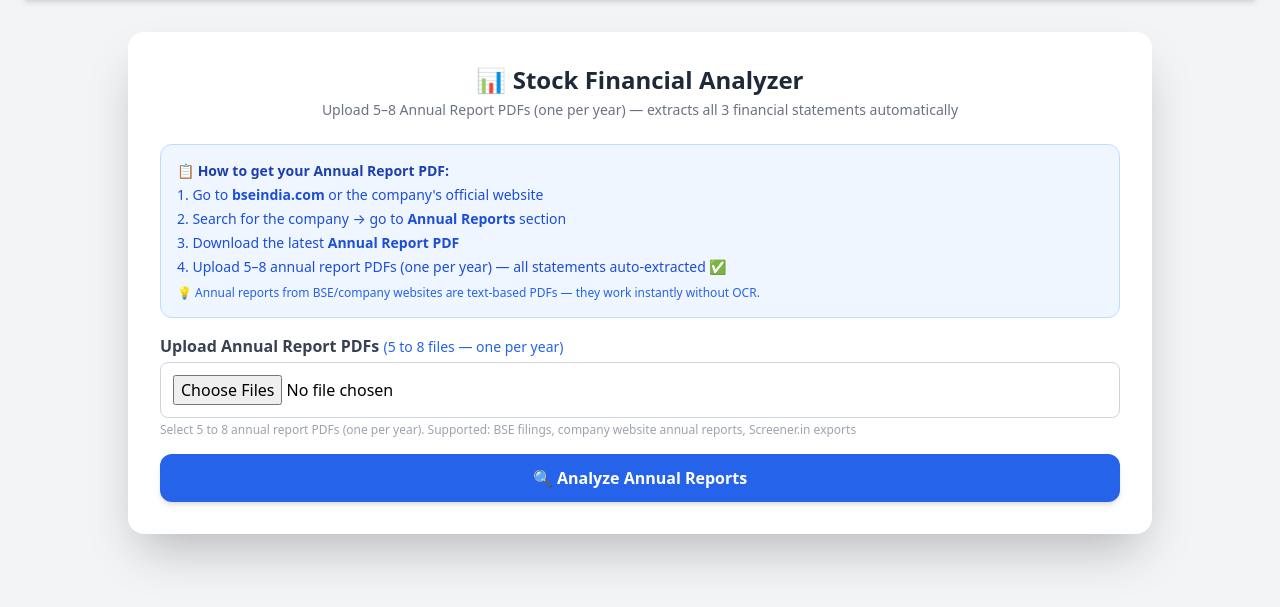
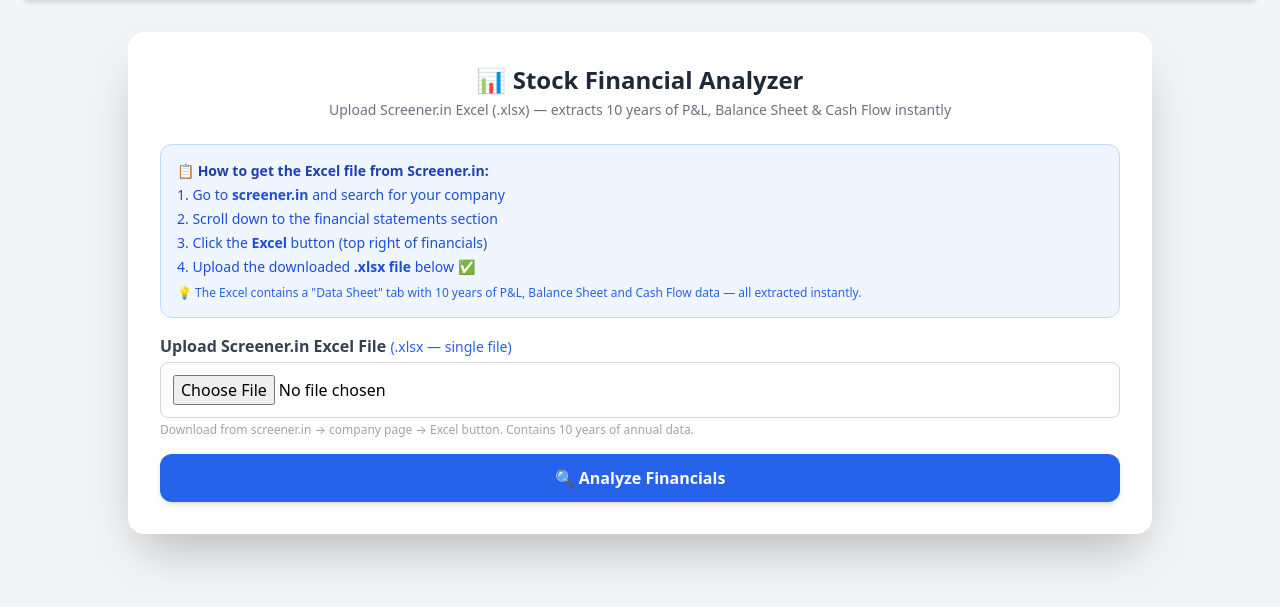
Before and after one commit to shadab-cyber/Financial-Analyzer, a Flask app: template templates/financialanalyzerweb.html in a window 1280 px wide. Shown: the part 88-695 px from the top of the page. Run offline with Flask 3, Linux system fonts and the light colour scheme; the template is opened without the code that fills it, so the values that code supplies are empty.

Commit message:
Add files via upload

```diff
--- a/templates/financialanalyzerweb.html
+++ b/templates/financialanalyzerweb.html
@@ -168,7 +168,7 @@ document.addEventListener('DOMContentLoaded', function() {
 
   <h1 class="text-2xl font-bold mb-6 text-center text-gray-800">
     📊 Stock Financial Analyzer
-    <p class="text-sm font-normal text-gray-500 mt-1">Upload 5–8 Annual Report PDFs (one per year) — extracts all 3 financial statements automatically</p>
+    <p class="text-sm font-normal text-gray-500 mt-1">Upload Screener.in Excel (.xlsx) — extracts 10 years of P&L, Balance Sheet &amp; Cash Flow instantly</p>
   </h1>
 
   <!-- Upload Form -->
@@ -176,28 +176,28 @@ document.addEventListener('DOMContentLoaded', function() {
 
     <!-- Info box -->
     <div class="bg-blue-50 border border-blue-200 rounded-xl p-4 text-sm text-blue-800">
-      <p class="font-semibold mb-1">📋 How to get your Annual Report PDF:</p>
+      <p class="font-semibold mb-1">📋 How to get the Excel file from Screener.in:</p>
       <ol class="list-decimal list-inside space-y-1 text-blue-700">
-        <li>Go to <strong>bseindia.com</strong> or the company's official website</li>
-        <li>Search for the company → go to <strong>Annual Reports</strong> section</li>
-        <li>Download the latest <strong>Annual Report PDF</strong></li>
-        <li>Upload 5–8 annual report PDFs (one per year) — all statements auto-extracted ✅</li>
+        <li>Go to <strong>screener.in</strong> and search for your company</li>
+        <li>Scroll down to the financial statements section</li>
+        <li>Click the <strong>Excel</strong> button (top right of financials)</li>
+        <li>Upload the downloaded <strong>.xlsx file</strong> below ✅</li>
       </ol>
-      <p class="mt-2 text-xs text-blue-600">💡 Annual reports from BSE/company websites are text-based PDFs — they work instantly without OCR.</p>
+      <p class="mt-2 text-xs text-blue-600">💡 The Excel contains a "Data Sheet" tab with 10 years of P&L, Balance Sheet and Cash Flow data — all extracted instantly.</p>
     </div>
 
     <div>
       <label class="block font-semibold mb-1 text-gray-700">
-        Upload Annual Report PDFs <span class="text-blue-600 font-normal text-sm">(5 to 8 files — one per year)</span>
+        Upload Screener.in Excel File <span class="text-blue-600 font-normal text-sm">(.xlsx — single file)</span>
       </label>
-      <input type="file" name="files" accept="application/pdf" multiple
+      <input type="file" name="files" accept=".xlsx,.xls"
         class="w-full border border-gray-300 p-3 rounded-lg focus:ring focus:ring-blue-200" required />
-      <p class="text-xs text-gray-400 mt-1">Select 5 to 8 annual report PDFs (one per year). Supported: BSE filings, company website annual reports, Screener.in exports</p>
+      <p class="text-xs text-gray-400 mt-1">Download from screener.in → company page → Excel button. Contains 10 years of annual data.</p>
     </div>
 
     <button type="submit" id="submitBtn"
       class="w-full bg-blue-600 text-white px-6 py-3 rounded-xl hover:bg-blue-700 transition font-semibold shadow-md">
-      🔍 Analyze Annual Reports
+      🔍 Analyze Financials
     </button>
   </form>
 
@@ -241,32 +241,29 @@ form.addEventListener('submit', async (e) => {
   const fileInput = form.querySelector('input[type="file"]');
   const files = fileInput.files;
 
-  // Validate file count: 5 to 8
-  if (files.length < 5) {
-    alert(`Please upload at least 5 annual report PDFs. You selected ${files.length}.`);
+  if (files.length === 0) {
+    alert('Please select a Screener.in Excel file (.xlsx).');
     return;
   }
-  if (files.length > 8) {
-    alert(`Maximum 8 PDFs allowed. You selected ${files.length}. Please remove some.`);
+  const file = files[0];
+  if (!file.name.match(/\.xlsx?$/i)) {
+    alert('Please upload a .xlsx file downloaded from screener.in');
     return;
   }
 
-  const fileNames = Array.from(files).map(f => f.name);
+  const fileNames = [file.name];
 
   // UI: loading state
   submitBtn.disabled = true;
-  submitBtn.textContent = '⏳ Extracting data...';
+  submitBtn.textContent = '⏳ Analyzing...';
   resultSection.classList.remove('hidden');
   statusBadge.classList.add('hidden');
   resultCards.innerHTML = `
     <div class="space-y-3">
-      <div class="text-blue-600 font-medium animate-pulse">📄 Processing ${files.length} annual reports...</div>
-      <div class="space-y-1">
-        ${fileNames.map(n => `<div class="text-gray-500 text-sm flex items-center gap-2"><span class="animate-pulse">⏳</span> ${n}</div>`).join('')}
-      </div>
-      <div class="text-gray-400 text-xs mt-2">Extracting Income Statement, Balance Sheet and Cash Flow from each file...</div>
+      <div class="text-blue-600 font-medium animate-pulse">📊 Reading: <strong>${file.name}</strong></div>
+      <div class="text-gray-400 text-sm">Extracting 10 years of P&L, Balance Sheet and Cash Flow...</div>
       <div class="w-full bg-gray-200 rounded-full h-2 mt-3">
-        <div class="bg-blue-600 h-2 rounded-full animate-pulse" style="width:60%"></div>
+        <div class="bg-blue-600 h-2 rounded-full animate-pulse" style="width:40%"></div>
       </div>
     </div>`;
 
@@ -277,7 +274,7 @@ form.addEventListener('submit', async (e) => {
   function stopPolling() {
     if (pollInterval) { clearInterval(pollInterval); pollInterval = null; }
     submitBtn.disabled = false;
-    submitBtn.textContent = '🔍 Analyze Annual Reports';
+    submitBtn.textContent = '🔍 Analyze Financials';
   }
 
   function showError(msg) {
@@ -338,11 +335,11 @@ form.addEventListener('submit', async (e) => {
           if (sections.length === 0) {
             resultCards.innerHTML = `
               <div class="bg-yellow-50 border border-yellow-200 rounded-xl p-5 text-yellow-800">
-                <p class="font-semibold mb-2">⚠️ No financial data found in any of the ${fileNames.length} files</p>
-                <p class="text-sm mb-3">Make sure you are uploading full annual reports (not just standalone P&L pages):</p>
+                <p class="font-semibold mb-2">⚠️ No financial data found in ${file.name}</p>
+                <p class="text-sm mb-3">Make sure this is a Screener.in Excel export with a "Data Sheet" tab:</p>
                 <ul class="text-sm list-disc list-inside space-y-1">
-                  <li><strong>BSE India</strong> — bseindia.com → company → Annual Reports</li>
-                  <li><strong>Company website</strong> → Investor Relations → Annual Reports</li>
+                  <li>Go to <strong>screener.in</strong> → search company → click Excel button</li>
+                  <li>Upload the downloaded <strong>.xlsx</strong> file</li>
                 </ul>
               </div>`;
             statusBadge.textContent = '⚠️ No data found';
@@ -351,7 +348,7 @@ form.addEventListener('submit', async (e) => {
             return;
           }
 
-          statusBadge.textContent = `✅ ${fileNames.length} files processed — Found: ${sections.join(', ')}`;
+          statusBadge.textContent = `✅ ${file.name} — Found: ${sections.join(', ')}`;
           statusBadge.className = 'text-xs bg-green-100 text-green-700 px-3 py-1 rounded-full';
           statusBadge.classList.remove('hidden');
           renderCards(result);
@@ -387,42 +384,46 @@ function renderCards(data) {
 
   for (const section in data) {
     const sectionData = data[section];
-    if (sectionData.error) continue;
+    if (sectionData.error) {
+      const errBlock = document.createElement('div');
+      errBlock.className = "bg-red-50 border border-red-200 rounded-xl p-4 text-red-700 text-sm";
+      errBlock.innerHTML = `<strong>${section}:</strong> ${sectionData.error}`;
+      resultCards.appendChild(errBlock);
+      continue;
+    }
 
     const icon = SECTION_ICONS[section] || '📌';
-
-    // Count non-empty fields
-    const filledFields = Object.entries(sectionData)
-      .filter(([k, v]) => k !== 'Statement' && v !== null && !(Array.isArray(v) && v.length === 0)).length;
-    const totalFields = Object.keys(sectionData).filter(k => k !== 'Statement').length;
+    const years = sectionData['Years'] || [];
 
     const block = document.createElement('div');
     block.className = "bg-white p-6 rounded-2xl shadow border border-gray-200";
+
+    // Header with year pills
     block.innerHTML = `
-      <div class="flex items-center justify-between mb-4">
-        <h3 class="text-lg font-bold text-blue-700 flex items-center gap-2">
-          ${icon} ${section}
-        </h3>
-        <span class="text-xs bg-blue-50 text-blue-600 px-3 py-1 rounded-full">
-          ${filledFields}/${totalFields} fields
-        </span>
+      <div class="flex flex-wrap items-center justify-between gap-3 mb-5">
+        <h3 class="text-lg font-bold text-blue-700">${icon} ${section}</h3>
+        <div class="flex flex-wrap gap-1">
+          ${years.map(y => `<span class="text-xs bg-gray-100 text-gray-600 px-2 py-1 rounded font-mono">${y}</span>`).join('')}
+        </div>
       </div>`;
 
     const grid = document.createElement('div');
-    grid.className = "grid md:grid-cols-2 lg:grid-cols-3 gap-4";
+    grid.className = "grid md:grid-cols-2 gap-4";
 
     for (const key in sectionData) {
-      if (key === 'Statement') continue;
+      if (['Statement', 'Years'].includes(key)) continue;
       const value = sectionData[key];
       const isEmpty = value === null || value === undefined || value === '' ||
                       (Array.isArray(value) && value.length === 0);
-      if (isEmpty) continue; // skip empty fields — cleaner UI
+      if (isEmpty) continue;
 
       const card = document.createElement('div');
-      card.className = "bg-gray-50 p-4 rounded-xl border hover:shadow-md transition";
+      // Single values get smaller card, arrays get full width
+      const isArray = Array.isArray(value) && value.length > 1;
+      card.className = `bg-gray-50 p-4 rounded-xl border hover:shadow-md transition ${isArray ? 'md:col-span-2' : ''}`;
       card.innerHTML = `
         <div class="text-xs font-semibold text-gray-500 mb-2 uppercase tracking-wide">${key}</div>
-        <div class="text-gray-900 text-sm leading-relaxed">${formatValue(value)}</div>`;
+        <div class="text-gray-900 text-sm leading-relaxed">${formatValue(value, years)}</div>`;
       grid.appendChild(card);
     }
 
@@ -431,16 +432,26 @@ function renderCards(data) {
   }
 }
 
-function formatValue(value) {
+function formatValue(value, years) {
   if (Array.isArray(value)) {
     if (value.length === 0) return '<span class="text-gray-400 text-xs">—</span>';
-    return `<div class="flex flex-wrap gap-1">
-      ${value.map(v => `<span class="bg-blue-100 text-blue-800 px-2 py-1 rounded text-xs font-mono font-semibold">${v}</span>`).join('')}
+    // Show year label above each value
+    return `<div class="flex flex-wrap gap-2">
+      ${value.map((v, i) => {
+        const yr = years && years[i] ? years[i] : '';
+        const num = v === null || v === undefined ? '—' : v;
+        const color = typeof v === 'number' && v < 0 ? 'bg-red-50 text-red-700 border-red-200' : 'bg-blue-50 text-blue-800 border-blue-200';
+        return `<div class="border rounded-lg px-3 py-2 text-center min-w-[70px] ${color}">
+          <div class="text-xs text-gray-400 mb-1">${yr}</div>
+          <div class="font-mono font-bold text-sm">${num}</div>
+        </div>`;
+      }).join('')}
     </div>`;
   }
   if (value === null || value === '' || value === undefined)
     return '<span class="text-gray-400 text-xs">—</span>';
-  return `<span class="font-bold text-gray-800 text-base">${value}</span>`;
+  const color = typeof value === 'number' && value < 0 ? 'text-red-600' : 'text-gray-800';
+  return `<span class="font-bold text-base ${color}">${value}</span>`;
 }
 </script>
 
```
